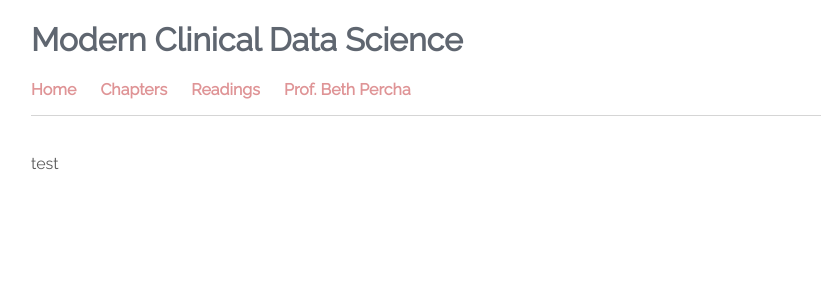
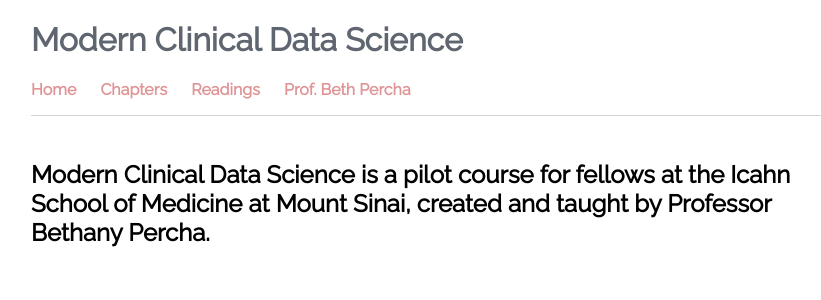
Before and after one commit to c1ndygao/cindygao.com, a Jekyll site: the page built from index.html, in a window 1280 px wide. Shown: the top 300 px of the page, without its empty margins (209-1030 px from the left). Built offline with Jekyll 4.4.1, drawn with Linux system fonts in a browser that asks for light colours.

Commit message:
Update index.html

```diff
--- a/index.html
+++ b/index.html
@@ -6,6 +6,6 @@ title: homepage
 <head>
   <title>there are only two mantras, yum and yuck. mine is yum.</title>
 
-	<p> test </p>
+	<h3>Modern Clinical Data Science is a pilot course for fellows at the Icahn School of Medicine at Mount Sinai, created and taught by Professor Bethany Percha.</p>
 
 </head>
```
